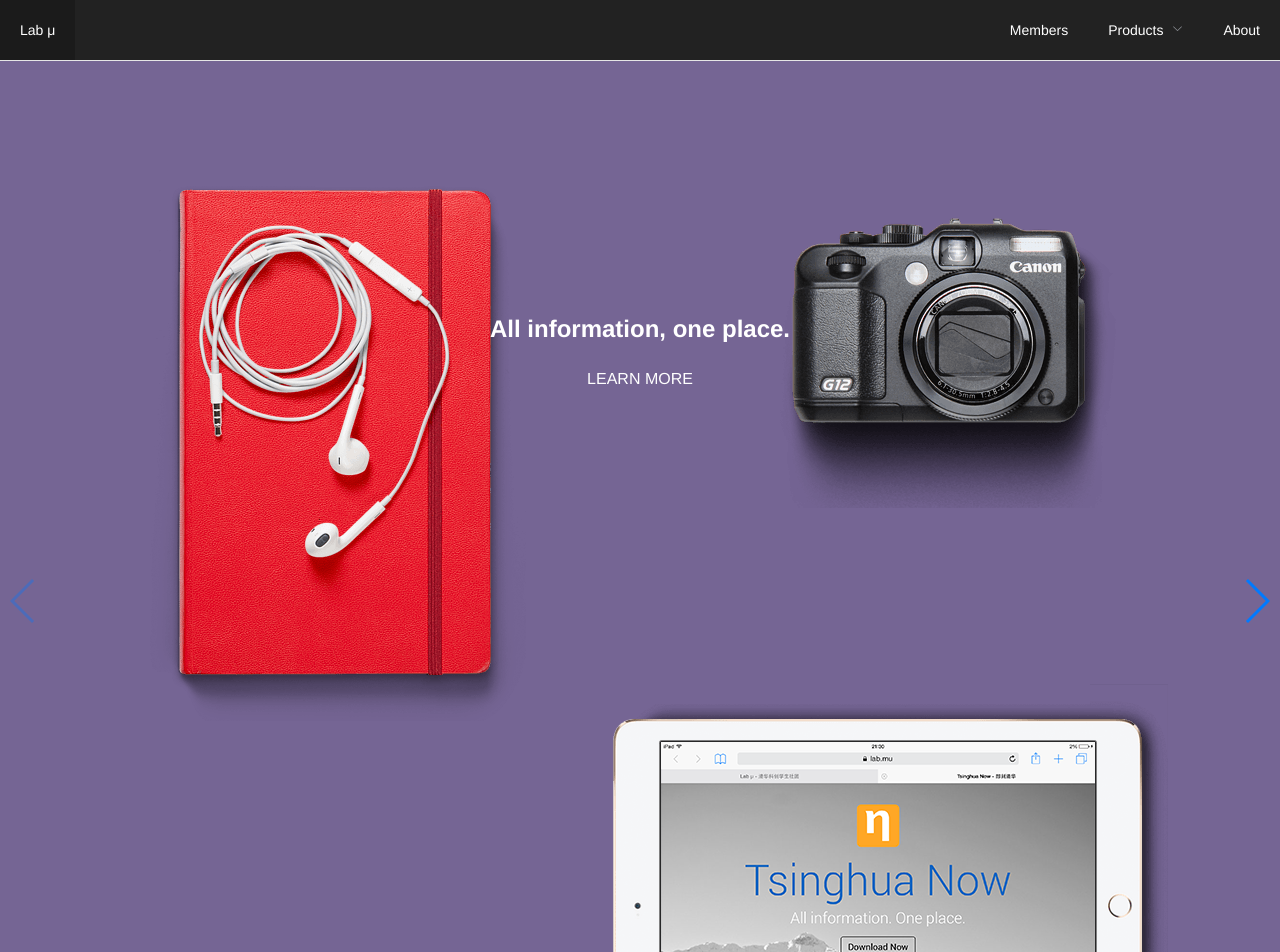
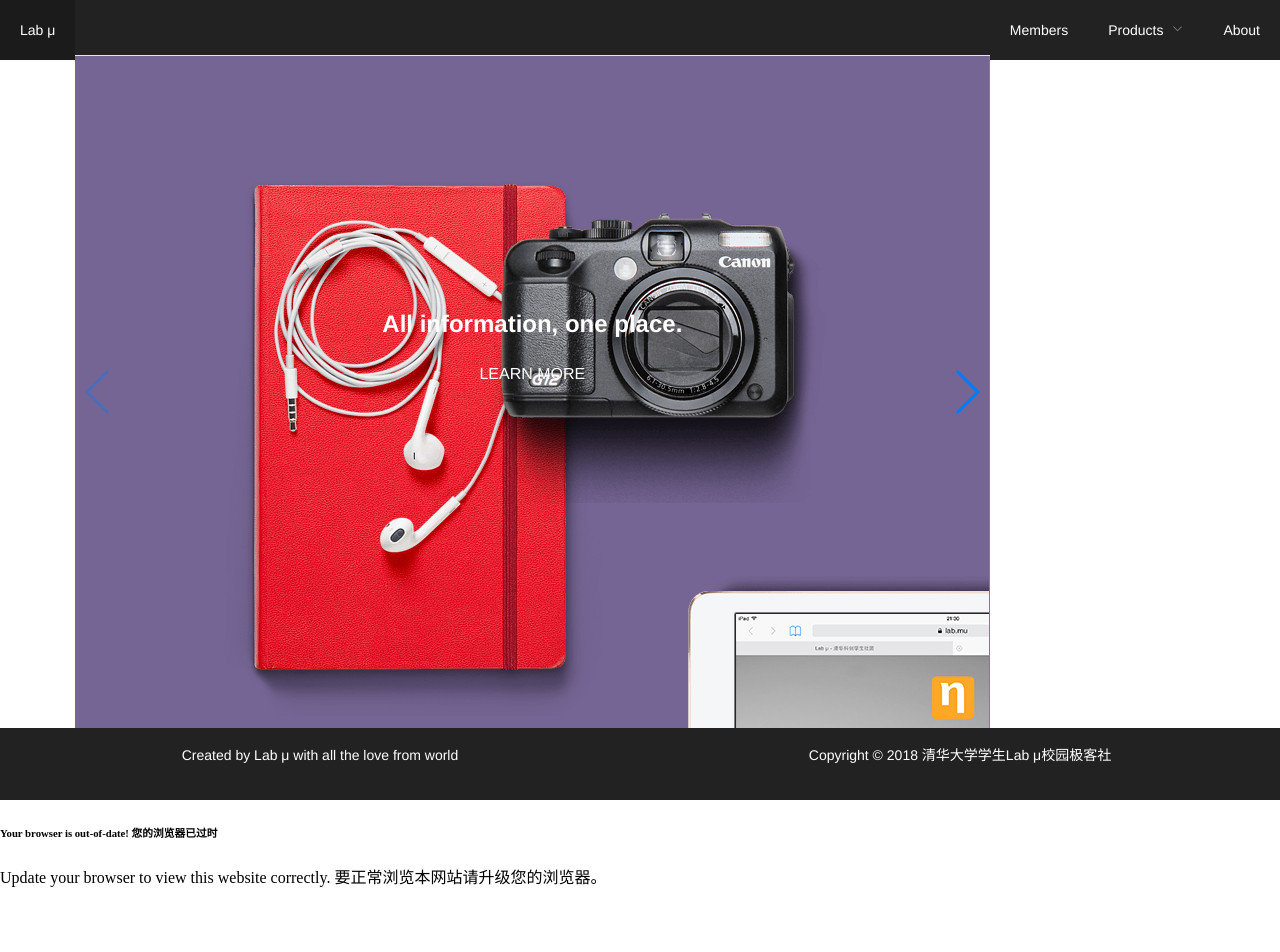
Before and after one commit to mulab/www, a Vue app: page /#/ in a window 1280 px wide. Shown: the top 952 px of the page. Built offline with nearby package versions, Linux system fonts and the light colour scheme.

Commit message:
Hide overflow of Home page

```diff
--- a/src/components/Footer.vue
+++ b/src/components/Footer.vue
@@ -16,6 +16,7 @@
 
 <style>
 .footer {
+  height: 9vh;
   font-size: 14px;
   text-align: center;
   width: 100%;
--- a/src/components/Navigation.vue
+++ b/src/components/Navigation.vue
@@ -1,5 +1,6 @@
 <template>
   <el-menu
+    class="nav"
     :background-color="backgroundColor"
     :text-color="textColor"
     :active-text-color="activeTextColor"
@@ -35,6 +36,10 @@
 </template>
 
 <style>
+.nav
+{
+  height: 7vh;
+}
 </style>
 
 <script>
--- a/src/components/Swiper.vue
+++ b/src/components/Swiper.vue
@@ -36,6 +36,8 @@
 .swiper
 {
   background-color: white;
+  height: 84vh;
+  overflow: hidden;
 }
 .slide-1
 {
@@ -81,7 +83,7 @@
 .pic-mid
 {
   position: absolute;
-  bottom: 20px;
+  top: 500px;
   left: 600px;
 }
 a
```
